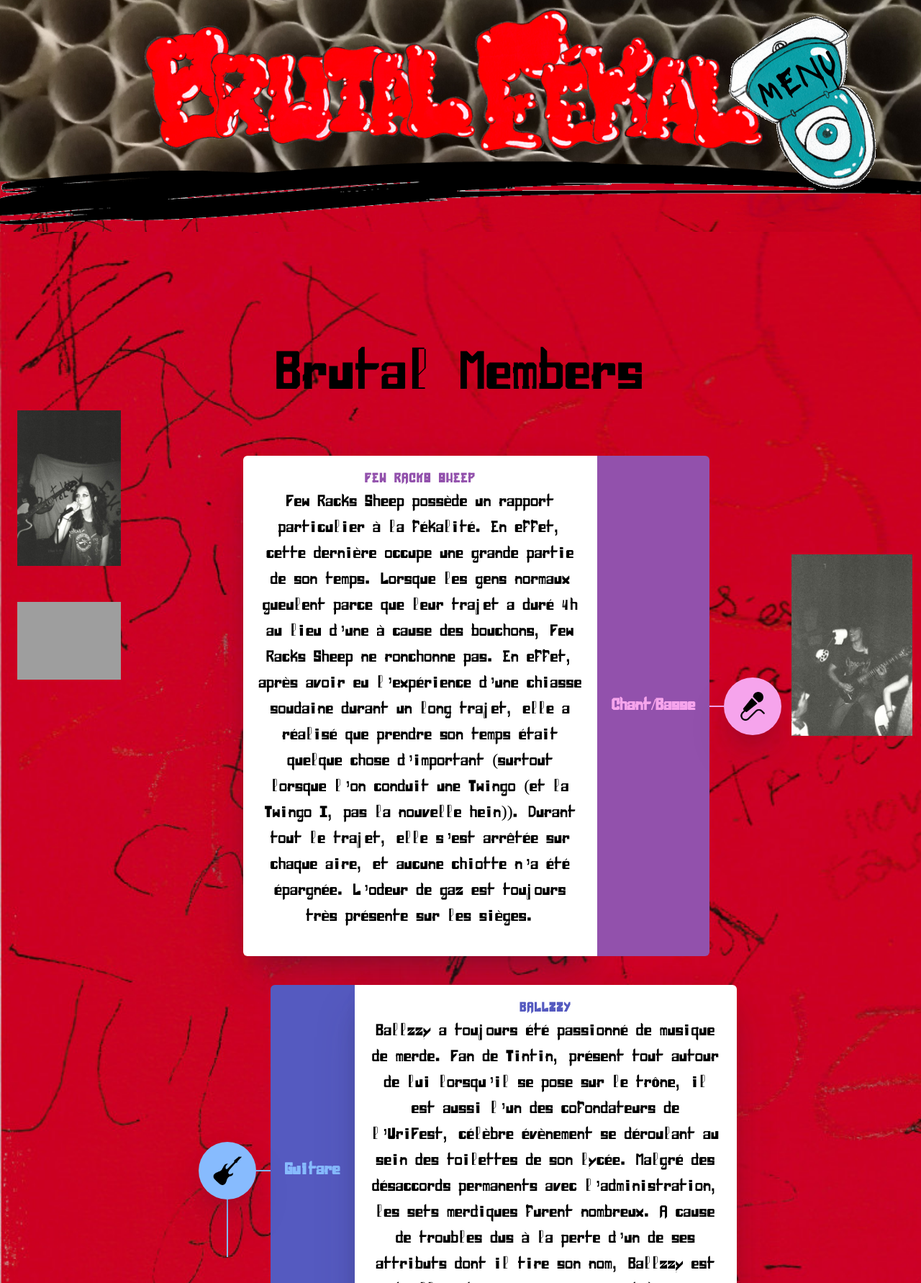
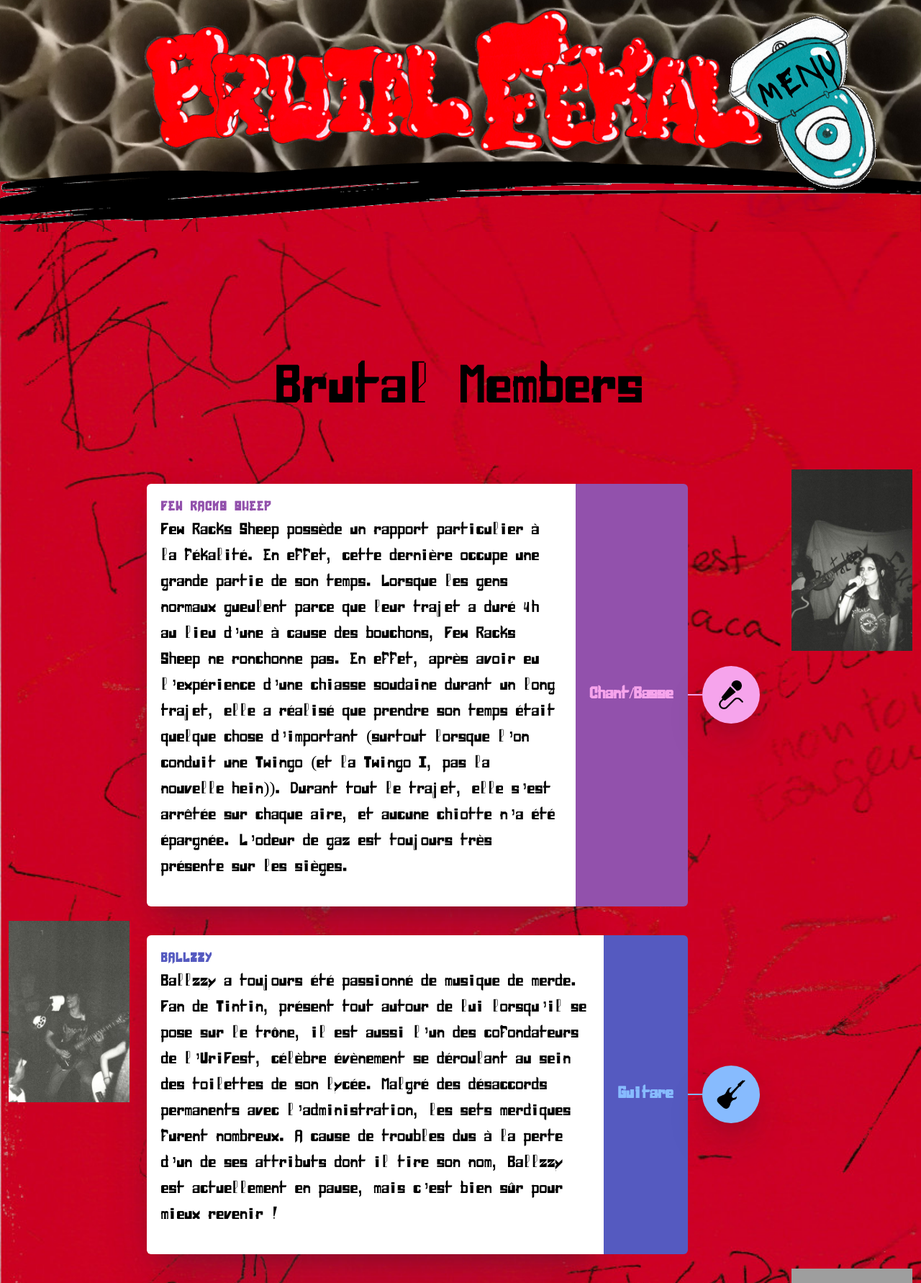
Before and after one commit to MariusBoucard/bfWebsite, a Flask app: page /brutalfekal in a window 1280 px wide. Shown: the top 1782 px of the page at 72% size. Run offline with Flask 3, Linux system fonts and the light colour scheme; some libraries are stand-ins or nearby versions; grey boxes are pictures that could not be loaded.

Commit message:
added some fiw try to reverse list of brutal members

```diff
--- a/static/css/notregroupe.css
+++ b/static/css/notregroupe.css
@@ -26,8 +26,12 @@ h2 {
     border-radius: 6px;
     align-self: center;
     width: 60vw;
+    margin-right: 0px;
 }
 .timeline__event:nth-child(2n + 1) {
+    flex-direction: row-reverse;
+}
+.bis{
     flex-direction: row-reverse;
 }
 .timeline__event:nth-child(2n + 1) .timeline__event__date {
@@ -210,7 +214,8 @@ h2 {
    }
     .timeline__event:nth-child(2n + 1) .timeline__event__icon {
         border-radius: 6px 6px 0 0;
-        margin: 0;
+        margin-right: 0px;
+
    }
 }
 @keyframes fillLeft {
--- a/static/css/timeline2.css
+++ b/static/css/timeline2.css
@@ -57,6 +57,7 @@
     position: relative;
     border-radius: 0px 0px 80px 0px;
     box-shadow: 0px 16px 27px rgb(0 11 30 / 10%);
+    width:100%
   }
 
   .steps .steps-container:nth-child(even) {
@@ -73,8 +74,8 @@
     font-size: 16px;
     color: #ffffff;
     margin-bottom: 10px;
-    width: 62px;
-    height: 62px;
+    width: 70px;
+    height: 70px;
     background-color: var(--primary);
     border-radius: 50%;
     flex-shrink: 0;
--- /dev/null
+++ b/templates/basegroupe.html
@@ -0,0 +1,152 @@
+<!DOCTYPE html>
+<html style="min-height: 100vh;">
+<!-- This kind of code is made out of balises, that you have to open and then close
+you can see it as boxes that has to be well imbricated
+here i ll open the head of the document, put some scripts in it and references and then I close it -->
+<!-- BTW, everything that is written between to balises will be displayed as raw text to user -->
+<head>
+<!-- THis is so important, Here I like js and css files to let our html file knows the behavior we want for him -->
+  <script src="../static/js/menu.js"></script>
+  <link rel = "icon" href =
+"../static/images/logo/logo.png"
+        type = "image/x-icon">
+  <link rel="stylesheet" type="text/css" href="../static/css/nav.css" />
+  <link href="../static/css/bootstrap.min.css" rel="stylesheet" />
+  <link href="../static/css/menu.css" type="text/css" rel="stylesheet" />
+  <!-- This block thing is special with flask, I'll use that for inheritance, as I'll use my base everywhere after, I want to be able to add
+  other css files inside and that kind of stuff, you'll see in contact.html -->
+  {%block head%}{%endblock%}
+  <style>
+    /* Create a grid container for the page */
+    .grid-container {
+        display: grid;
+        grid-template-rows: 1fr auto;
+        min-height: 100vh;
+    }
+    /* Style for the footer */
+    footer {
+        grid-row-end: span 1;
+        background-color: #333;
+        color: white;
+        text-align: center;
+        padding: 10px;
+    }
+    </style>
+</head>
+
+
+
+<body style="min-height:100vh;">
+
+
+
+
+
+<!-- You should take a look at documentation for each kind of balises, but chat GPT could be such a great friend to tell you just what you need
+and save you countless hours -->
+
+<!-- The class atribute you'll sometime see in balises are used to relate to css class, for exemple d-flex is defined in the bootstrap.min.css file
+and our html file will find it as we linked it before, in the head. Sometime we don't want to create a class for a special thing, so we can just
+add style="ALL THE DIFFERENTS STYLE ATTRIBUTE WE WANT TO PUT HERE" inside the opening balise and it will work the same.
+but that approch can lead to write multiple time the same thing, and so, if you messed up, a lot will be to do again-->
+<!-- HEADER STARTS HERE -->
+<div>
+  <a href="/">
+    <header class="d-flex flex-wrap justify-content-center mb-4 imgdiv">
+      <img src="../static/images/header2.png" width="100%" />
+    </header>
+  </a>
+
+</div>
+
+
+
+
+
+<br />
+
+<div class="container-fluid">
+
+        <header>
+          <input type='checkbox' id='toggle' style='display:none;' />
+          <div style="width: 10px;">
+          <label class='toggle-btn toggle-btn__cross' for='toggle'>
+            <img src="../static/images/menu.png" />
+          </label>
+        </div>
+          <nav>
+            <ul>
+              <!-- Brutal story will be displayed directly for the user -->
+              <li><a href="/brutalfekallegend">Brutal Story</a></li>
+              <li><a href="/brutalfekal">Brutal band</a></li>
+              <li><a href="/brutalnews">Brutal News</a></li>
+              <li><a href="/merch">Fekal Merch</a></li>
+              <li><a href="/brutalbanger">Brutal Bangers</a></li>
+              <!-- <li><a href="/artworks">Fekal Artworks/Lyrics</a></li> -->
+              <li><a href="/brutalimages">Fekal influenceurs (des photos de nous)</a></li>
+              <li><a href="/nouschieralaraie">Nous envoyer une photo de chiasse</a></li>
+              <li><a href="/brutalpub">Recevoir toutes nos news</a></li>
+              <li>
+                <ul class="nav justify-content-center list-unstyled d-flex logoul" style="width: 100%;">
+                  <li class="ms-3" style="  display: inline-block;"><a class="text-muted" href="https://brutalfekal.bandcamp.com/"><img class="logomenu"
+                    src="../static/images/social/bandcampb.png" /></a></li>
+                  <li class="ms-3" style="  display: inline-block;"><a class="text-muted" href="#"><img class="logomenu"
+                        src="../static/images/social/facebookb.png" /></a></li>
+                  <li class="ms-3" style="  display: inline-block;"><a class="text-muted" href="https://www.instagram.com/brutalfekalofficiel/"><img class="logomenu"
+                        src="../static/images/social/instagramb.png" /></a></li>
+                  <li class="ms-3" style="  display: inline-block;"><a class="text-muted" href="https://soundcloud.com/user-68679889"><img class="logomenu"
+                        src="../static/images/social/soundcloud-logob.png" /></a></li>
+                  <li class="ms-3" style="  display: inline-block;"><a class="text-muted" href="https://www.youtube.com/channel/UCJuuKRquK9ZR1ts88WjkpZA"><img class="logomenu"
+                        src="../static/images/social/youtubeb.png" /></a></li>
+                  <li class="ms-3" style="  display: inline-block;"><a class="text-muted"
+                      href="#"><img class="logomenu" src="../static/images/social/kickstarterb.png" /></a></li>
+
+
+                </ul>
+              </li>
+            </ul>
+          </nav>
+        </header>
+
+
+      {%block middlecolumn%}{%endblock%}
+
+
+  </div>
+</div>
+
+
+
+
+<footer class="d-flex flex-wrap justify-content-between align-items-center py-3 "
+  style="background-color: black; margin-bottom: 0px;">
+  <div class="col-md-4 d-flex align-items-center">
+    <a href="/" class="mb-3 me-2 mb-md-0 text-muted text-decoration-none lh-1">
+      <svg class="bi" width="30" height="24">
+        <use xlink:href="#bootstrap" />
+      </svg>
+    </a>
+    <span class="mb-3 mb-md-0 " style="color : red;">&copy; 2023 Brutal Fekal</span>
+  </div>
+  <p style="color:red; font-size: medium;">Vous fekaliser, c'est notre métier, et on le fera, pour l'éternité</p>
+  <ul class="nav col-md-4 justify-content-end list-unstyled d-flex ">
+    <li class="ms-3" style="  display: inline-block;"><a class="text-muted" href="https://brutalfekal.bandcamp.com/"><img height=50px
+      src="../static/images/social/bandcamp.png" /></a></li>
+    <li class="ms-3" style="  float   : left;"><a class="text-muted" href="#"><img height=50px
+          src="../static/images/social/facebook.png" /></a></li>
+    <li class="ms-3" style="     float   : left;"><a class="text-muted" href="https://www.instagram.com/brutalfekalofficiel/"><img height=50px
+          src="../static/images/social/instagram.png" /></a></li>
+    <li class="ms-3" style="  display: inline-block;"><a class="text-muted" href="https://soundcloud.com/user-68679889"><img height=50px
+          src="../static/images/social/soundcloud-logo.png" /></a></li>
+    <li class="ms-3" style="  display: inline-block;"><a class="text-muted" href="https://www.youtube.com/channel/UCJuuKRquK9ZR1ts88WjkpZA"><img height=50px
+          src="../static/images/social/youtube.png" /></a></li>
+    <li class="ms-3" style="  display: inline-block;padding-right: 50px;"><a class="text-muted" href="#"><img
+          height=50px src="../static/images/social/kickstarter.png" /></a></li>
+
+
+  </ul>
+</footer>
+
+</body>
+
+</html>
--- a/templates/imggallery.html
+++ b/templates/imggallery.html
@@ -4,7 +4,7 @@
 <title>{{folderobj.name}} - Brutal Fekal</title>
 {%endblock%}
 {%block middlecolumn%}
-<h1 style="color:black">Est ce qu'on rajoute la déscription du dossier ici ?</h1>
+<h1 style="color:black">{{ folderobj.description}}</h1>
   <section class="gallery">
     <div class="container">
       <div class="grid">
--- a/templates/notregroupe.html
+++ b/templates/notregroupe.html
@@ -1,14 +1,13 @@
-{%extends "base.html"%}
+{%extends "basegroupe.html"%}
 {%block head%}
 <link href="../static/css/notregroupe.css" type="text/css" rel="stylesheet" />
 <title>Ze band Brutal Fekal</title>
 {%endblock%}
 {%block leftcolumn%}
 <div width="100%" style="padding-top:200px;">
-<img class="nous" src="../static/images/nous/fewracks.jpg" width="100%"/>
+  <img class="nous" src="../static/images/nous/fewracks.jpg" width="100%" />
 </div>
 <div width="100%" style="padding-top:50px;">
-    <img  class="nous" src="../static/images/nous/scratman.jpg" width="100%"/>
 </div>
 {%endblock%}
 {%block middlecolumn%}
@@ -25,7 +24,8 @@
     <div class="middlecol">
 
 
-  <div class="timeline__event  animated fadeInUp delay-3s timeline__event--type1">
+      <div class="timeline__event  animated fadeInUp delay-3s timeline__event--type1"
+        style="margin-right: 0px;width: 100%;">
         <div class="timeline__event__icon " style="background-image: url('../static/images/logo/microphone.png');
     background-size:40px;background-repeat: no-repeat;background-position: center;">
           <i class="lni-cake"></i>
@@ -40,25 +40,37 @@
           </div>
           <div class="timeline__event__description">
             <p style="color:black">
-          Few Racks Sheep possède un rapport particulier à la fékalité. En effet, cette dernière occupe une grande partie de son temps.
-          Lorsque les gens normaux gueulent parce que leur trajet a duré 4h au lieu d’une à cause des bouchons, Few Racks Sheep ne ronchonne pas.
-          En effet, après avoir eu l’expérience d’une chiasse soudaine durant un long trajet, elle a réalisé que prendre son temps était quelque chose
+              Few Racks Sheep possède un rapport particulier à la fékalité. En effet, cette dernière occupe une grande
+              partie de son temps.
+              Lorsque les gens normaux gueulent parce que leur trajet a duré 4h au lieu d’une à cause des bouchons, Few
+              Racks Sheep ne ronchonne pas.
+              En effet, après avoir eu l’expérience d’une chiasse soudaine durant un long trajet, elle a réalisé que
+              prendre son temps était quelque chose
               d’important (surtout lorsque l’on conduit une Twingo (et la Twingo I, pas la nouvelle hein)). Durant tout
-          le trajet, elle s’est arrêtée sur chaque aire, et aucune chiotte n’a été épargnée. L’odeur de gaz est toujours très présente sur les sièges.
-        </p> </div>
+              le trajet, elle s’est arrêtée sur chaque aire, et aucune chiotte n’a été épargnée. L’odeur de gaz est
+              toujours très présente sur les sièges.
+            </p>
+          </div>
         </div>
       </div>
     </div>
     <div class="bordercol">
-
+      <img class="nous" src="../static/images/nous/fewracks.jpg" width="100%" />
     </div>
   </div>
 
+  <div class="row">
+    <div class="bordercol">
+      <img class="nous" src="../static/images/nous/ballzzy.jpg" width="100%" />
+
+    </div>
+
+    <div class="middlecol">
 
 
 
-
-  <div class="timeline__event animated fadeInUp delay-2s timeline__event--type2">
+      <div class="timeline__event animated fadeInUp delay-2s timeline__event--type2"
+        style="margin-right: 0px;width: 100%;">
         <div class="timeline__event__icon " style="background-image: url('../static/images/logo/guitar.png');
     background-size:40px;background-repeat: no-repeat;background-position: center;">
           <i class="lni-burger"></i>
@@ -74,39 +86,90 @@
           <div class="timeline__event__description">
             <p style="color:black">
               Ballzzy a toujours été passionné de musique de merde. Fan de Tintin, présent tout autour de lui lorsqu’il
-           se pose sur le trône, il est aussi l’un des cofondateurs de l’UriFest, célèbre évènement se déroulant au sein des toilettes
-            de son lycée. Malgré des désaccords permanents avec l’administration, les sets merdiques furent nombreux. A cause de troubles
+              se pose sur le trône, il est aussi l’un des cofondateurs de l’UriFest, célèbre évènement se déroulant au
+              sein
+              des toilettes
+              de son lycée. Malgré des désaccords permanents avec l’administration, les sets merdiques furent nombreux.
+              A
+              cause de troubles
               dus à la perte d’un de ses attributs dont il tire son nom, Ballzzy est actuellement en pause,
               mais c’est bien sûr pour mieux revenir !
 
             </p>
           </div>
         </div>
+
       </div>
-  <div class="timeline__event animated fadeInUp delay-1s timeline__event--type3">
+    </div>
+
+    <div class="bordercol">
+
+    </div>
+
+
+
+  </div>
+
+
+
+  <div class="row">
+    <div class="bordercol">
+
+    </div>
+    <div class="middlecol">
+
+
+      <div class="timeline__event animated fadeInUp delay-1s timeline__event--type3" style="margin-right: 0px;width: 100%;">
         <div class="timeline__event__icon " style="background-image: url('../static/images/logo/drum.png');
         background-size:40px;background-repeat: no-repeat;background-position: center;">
           <i class="lni-slim"></i>
 
         </div>
         <div class="timeline__event__date">
-        Batterie    </div>
+          Batterie </div>
         <div class="timeline__event__content">
           <div class="timeline__event__title">
             Scratman
           </div>
           <div class="timeline__event__description" style="color:black">
             <p style="color:black">
-          Scratman est un vrai chieur depuis toujours. Dès le collège, il commence à dégonder des portes de chiottes pour s’amuser. Aimant
-           les toilettes spacieuses et insonorisées, son passage ne reste pas anonyme au vu du nombre d’odorats qu’il a cassé. Le summum eu lieu durant
-            l’été 2020, où après deux semaines de constipation et une consommation quotidienne d’Hépar, il détruisit finalement les
-          toilettes de Ballzzy à la suite d’une soirée arrosée. Son fantasme est de voir quelqu’un rentrer dans les toilettes qu’il vient de redécorer.
+              Scratman est un vrai chieur depuis toujours. Dès le collège, il commence à dégonder des portes de chiottes
+              pour s’amuser. Aimant
+              les toilettes spacieuses et insonorisées, son passage ne reste pas anonyme au vu du nombre d’odorats qu’il a
+              cassé. Le summum eu lieu durant
+              l’été 2020, où après deux semaines de constipation et une consommation quotidienne d’Hépar, il détruisit
+              finalement les
+              toilettes de Ballzzy à la suite d’une soirée arrosée. Son fantasme est de voir quelqu’un rentrer dans les
+              toilettes qu’il vient de redécorer.
             </p>
           </div>
 
         </div>
       </div>
-  <div class="timeline__event animated fadeInUp timeline__event--type1">
+
+
+    </div>
+
+
+    <div class="bordercol">
+      <img class="nous" src="../static/images/nous/scratman.jpg" width="100%" />
+
+    </div>
+
+  </div>
+
+
+
+  <div class="row">
+    <div class="bordercol">
+
+
+    </div>
+      <div class="middlecol">
+
+
+
+        <div class="timeline__event animated fadeInUp timeline__event--type1" style="margin-right: 0px; width: 100%; flex-direction: row-reverse;">
           <div class="timeline__event__icon " style="background-image: url('../static/images/logo/guests.png');
           background-size:40px;background-repeat: no-repeat;background-position: center;">
             <i class="lni-cake"></i>
@@ -125,11 +188,22 @@
           </div>
         </div>
 
+
+      </div>
+
+<div class="bordercol">
+
+
+    </div>
+
+
+  </div>
+
+
 </div>
 {%endblock%}
 
 {%block rightcolumn%}
 <div width="100%" style="padding-top:400px;">
-    <img  class="nous" src="../static/images/nous/ballzzy.jpg" width="100%"/>
 </div>
 {%endblock%}
```
Also changed, not shown: templates/story2.html (+19 -12 lines). Lines whose indentation alone changed are shown as unchanged.
